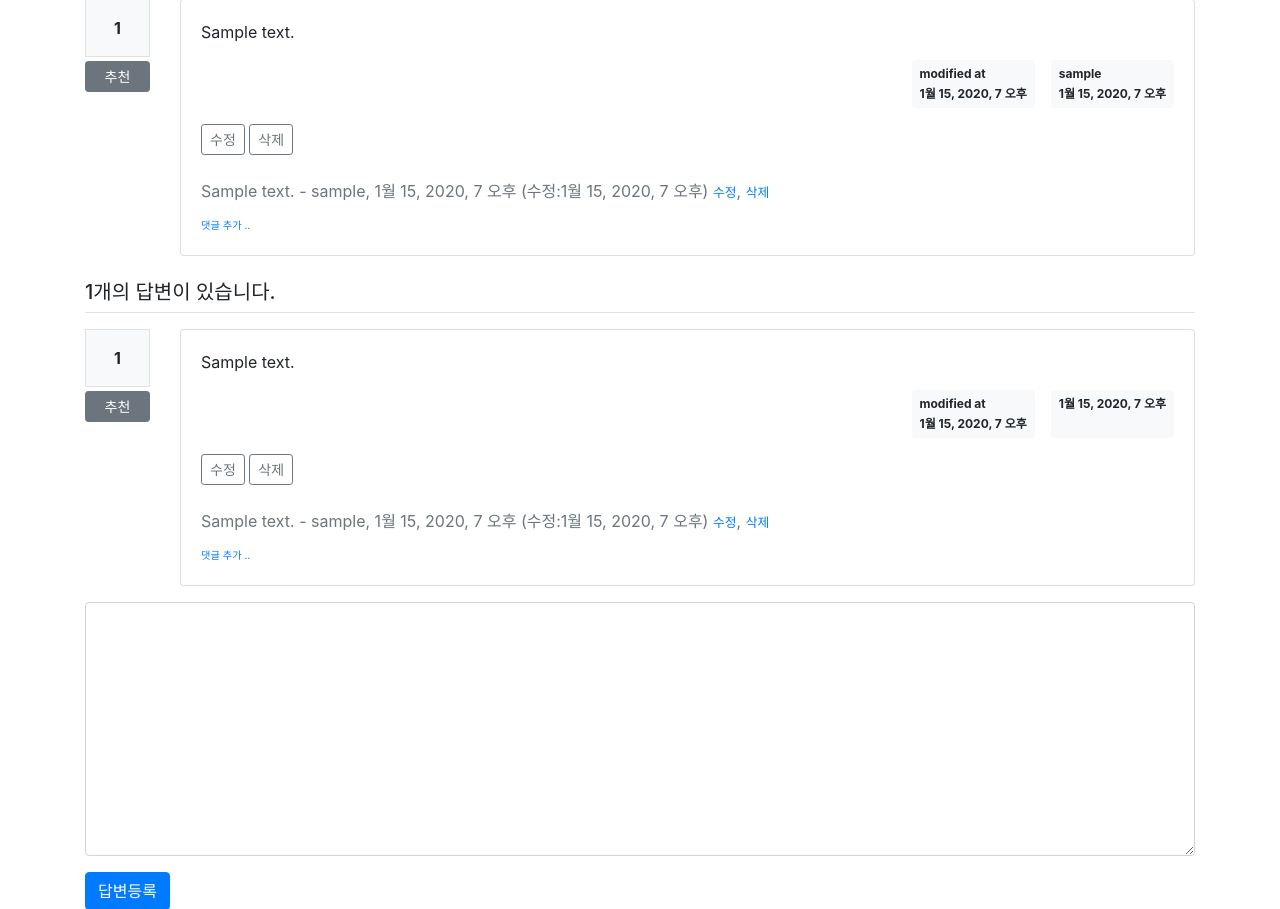
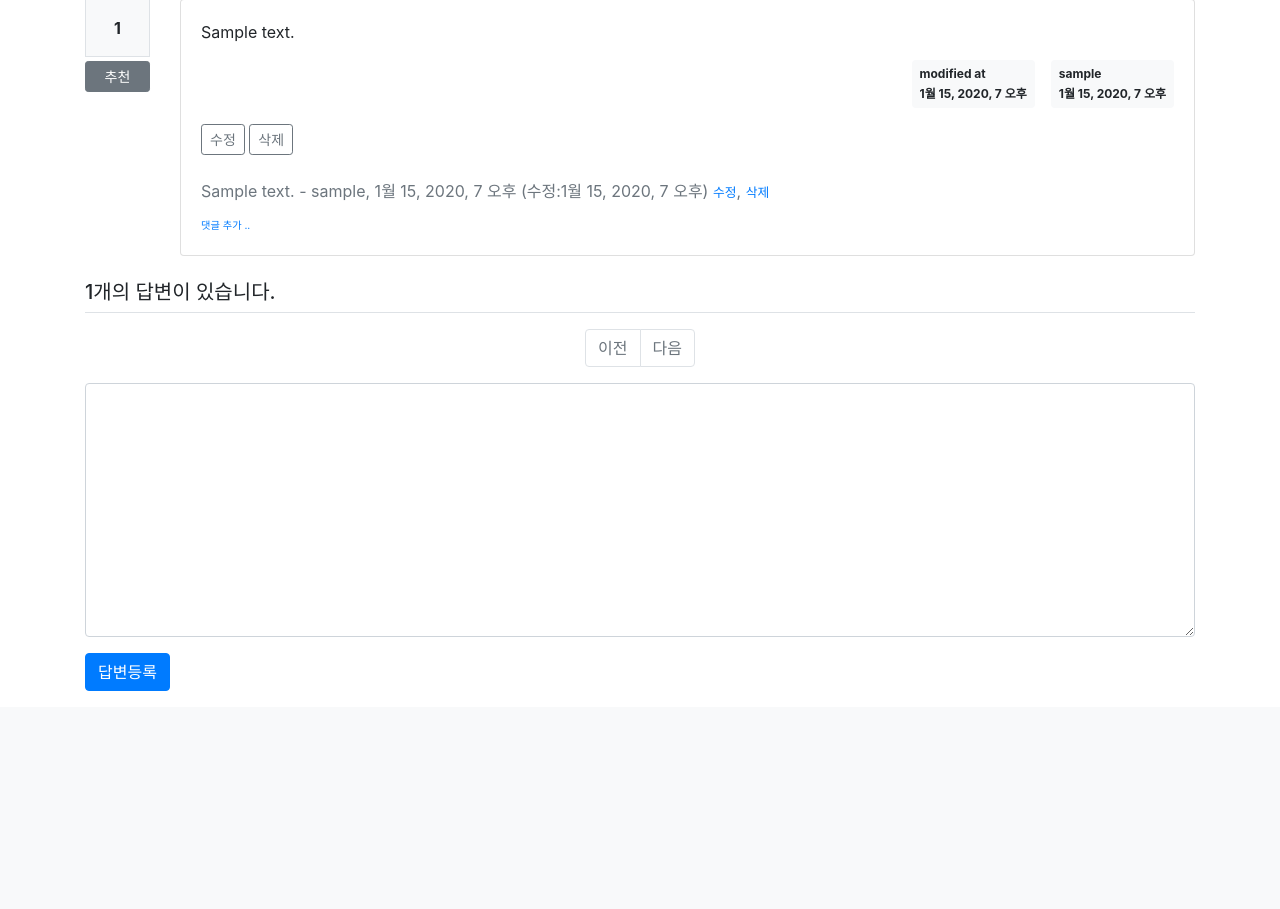
Before and after one commit to Jangsmmmm/pybo, a Django app: page /pybo/answer/create/1/ in a window 1280 px wide. Shown: the part 141-1050 px from the top of the page. After the commit the page ends 832 px from the top, so only its background shows below. Run offline with Django 3.2, Linux system fonts and the light colour scheme; a user stored in the database is signed in; tables that the repository leaves empty hold one stand-in row (values such as "Sample post"); some libraries are stand-ins or nearby versions.

Commit message:
answer paging

```diff
--- a/pybo/views/vote_views.py
+++ b/pybo/views/vote_views.py
@@ -2,7 +2,7 @@
 from django.contrib.auth.decorators import login_required
 from django.shortcuts import get_object_or_404, redirect
 
-from ..models import Question
+from ..models import Question, Answer
 
 
 @login_required(login_url='common:login')
--- a/templates/base.html
+++ b/templates/base.html
@@ -16,6 +16,7 @@
 {% include "navbar.html" %}
 <!-- 기본 템플릿 안에 삽입될 내용 Start-->
 {% block content %}
+
 {% endblock %}
 <!-- 기본 템플릿 안에 삽입될 내용 End-->
 <!-- jQuery JS -->
--- a/templates/pybo/question_detail.html
+++ b/templates/pybo/question_detail.html
@@ -77,7 +77,7 @@
     </div>
     </div>
     <h5 class="border-bottom my-3 py-2">{{question.answer_set.count}}개의 답변이 있습니다.</h5>
-    {% for answer in question.answer_set.all %}
+    {% for answer in answer_list %}
     <a name="answer_{{ answer.id }}"></a>
     <div class="row my-3">
     <div class="col-1">  <!-- 추천영역 -->
@@ -139,6 +139,45 @@
     </div>
     </div>
     {% endfor %}
+        <!-- 답변 페이징처리 시작 -->
+    <ul class="pagination justify-content-center">
+        <!-- 이전페이지 -->
+        {% if answer_list.has_previous %}
+        <li class="page-item">
+            <a class="page-link" data-page="{{ answer_list.previous_page_number }}" href="#">이전</a>
+        </li>
+        {% else %}
+        <li class="page-item disabled">
+            <a class="page-link" tabindex="-1" aria-disabled="true" href="#">이전</a>
+        </li>
+        {% endif %}
+        <!-- 페이지리스트 -->
+        {% for page_number in answer_list.paginator.page_range %}
+        {% if page_number >= answer_list.number|add:-5 and page_number <= answer_list.number|add:5 %}
+            {% if page_number == answer_list.number %}
+            <li class="page-item active" aria-current="page">
+                <a class="page-link" href="?page={{ page_number }}">{{ page_number }}</a>
+            </li>
+            {% else %}
+            <li class="page-item">
+                <a class="page-link" href="?page={{ page_number }}">{{ page_number }}</a>
+            </li>
+            {% endif %}
+        {% endif %}
+        {% endfor %}
+        <!-- 다음페이지 -->
+        {% if answer_list.has_next %}
+        <li class="page-item">
+            <a class="page-link" data-page="{{ answer_list.next_page_number }}" href="#">다음</a>
+        </li>
+        {% else %}
+        <li class="page-item disabled">
+            <a class="page-link" tabindex="-1" aria-disabled="true" href="#">다음</a>
+        </li>
+        {% endif %}
+    </ul>
+    <!-- 페이징처리 끝 -->
+
     <form action="{% url 'pybo:answer_create' question.id %}" method="post" class="my-3">
         {% csrf_token %}
         {% if form.errors %}
@@ -159,4 +198,6 @@
     </form>
 </div>
 
+
+
 {% endblock %}
```
Also changed, not shown: pybo/views/base_views.py (+9 -1 lines).
